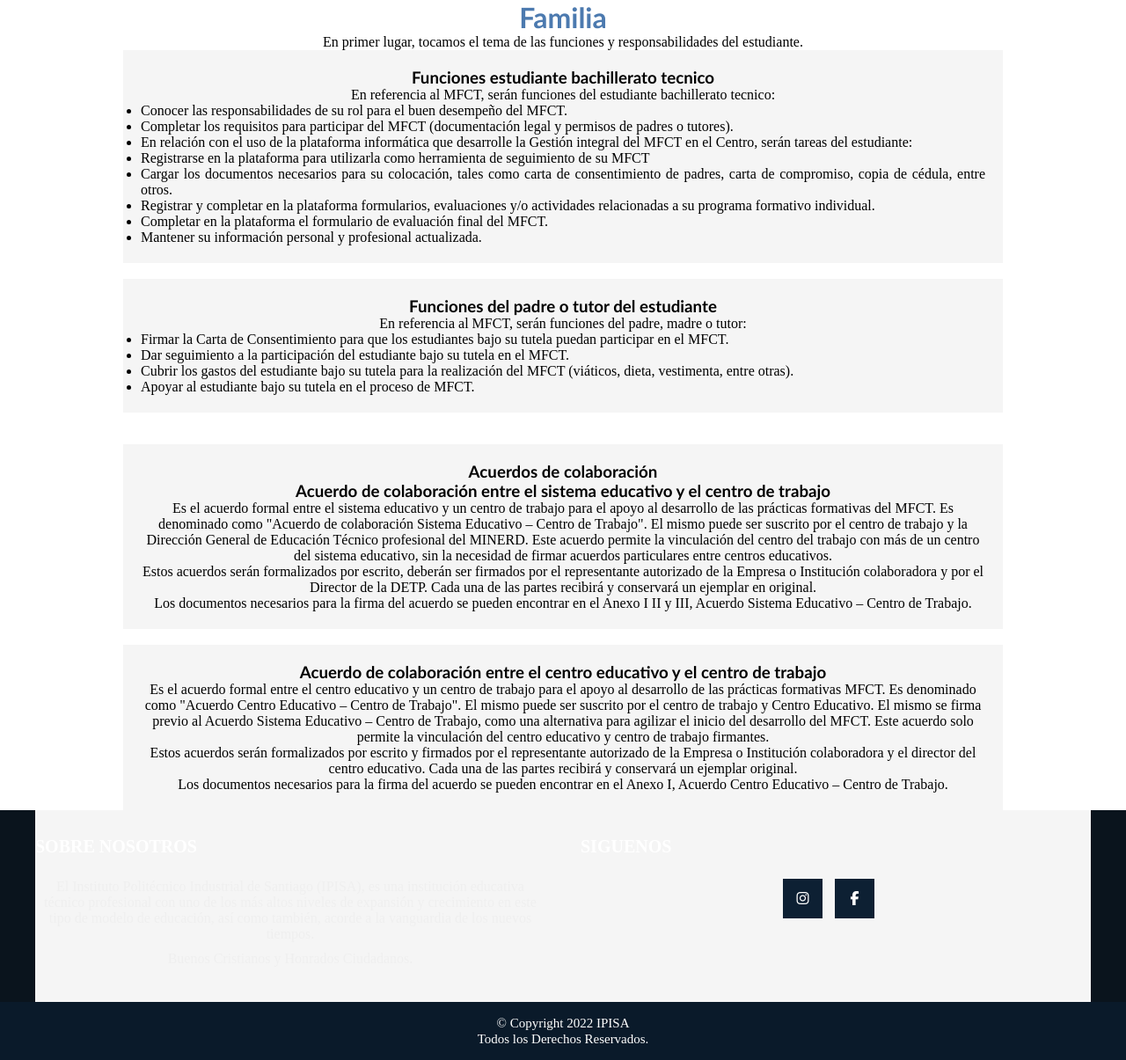
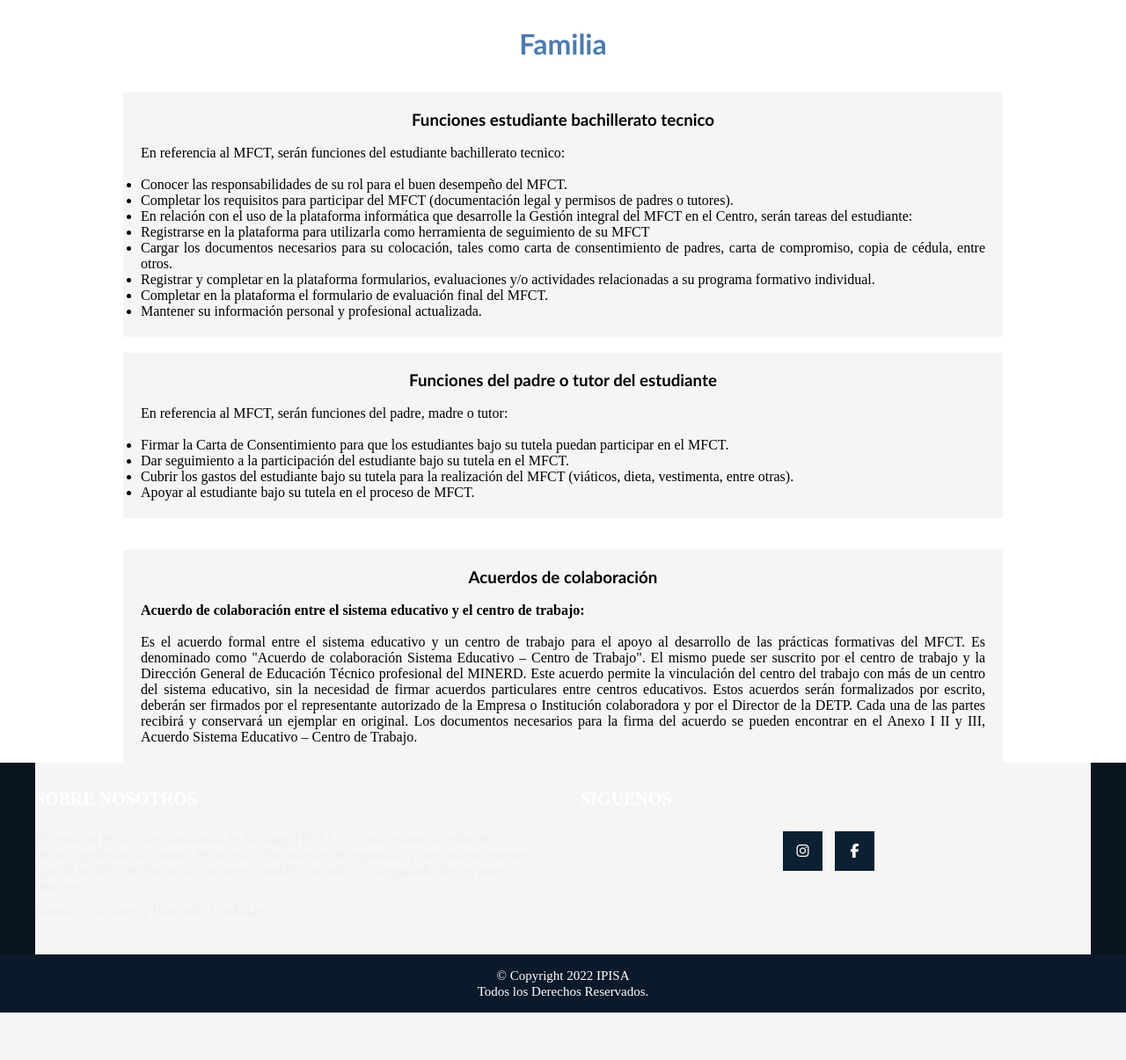
Before and after one commit to alexa111119/practica_equipo2, a PHP site: page /practica_equipo2/familia.php in a window 1280 px wide. Shown: the part 62-1267 px from the top of the page at 88% size. After the commit the page ends 1213 px from the top, so only its background shows below. Run offline with PHP 8.4, Linux system fonts and the light colour scheme; some libraries are stand-ins or nearby versions.

Commit message:
cambios en familia

```diff
--- a/css/familia.css
+++ b/css/familia.css
@@ -44,6 +44,7 @@ h1 {
     font-family:'Gill Sans', 'Gill Sans MT', Calibri, 'Trebuchet MS', sans-serif;
     color: #4c7aaf;
     text-align: center;
+    margin-top: 30px;
 }
 
 div {
@@ -71,17 +72,6 @@ div {
     margin: 0 auto;
 }
 
-.AColabcencen {
-    text-align: justify;
-    max-width: 1000px;
-    padding: 20px;
-    margin: 0 auto;
-}
-
-p {
-    text-align: center;
-}
-
 h3 {
     text-align: center;
 }
--- a/familia.php
+++ b/familia.php
@@ -20,12 +20,14 @@
 <body>
 
 <h1>Familia</h1>
-<p>En primer lugar, tocamos el tema de las funciones y responsabilidades del estudiante.</p>
+<br> <br>
 
     <div class="FEstudiantes">
-    <h3>Funciones estudiante bachillerato tecnico</h3>
-    <p>En referencia al MFCT, serán funciones del estudiante bachillerato tecnico:</p>
+    <h3>Funciones estudiante bachillerato tecnico</h3> <br>
+    <p>En referencia al MFCT, serán funciones del estudiante bachillerato tecnico:</p> <br>
+
     <ul>
+
       <li>Conocer las responsabilidades de su rol para el buen desempeño del MFCT.</li>
       <li>Completar los requisitos para participar del MFCT (documentación legal y permisos de padres o tutores).</li>
       <li>En relación con el uso de la plataforma informática que desarrolle la Gestión integral del MFCT en el Centro, serán tareas del estudiante:</li>
@@ -40,8 +42,8 @@
 <br>
 
     <div class="FPadres">
-<h3>Funciones del padre o tutor del estudiante</h3>
-<p>En referencia al MFCT, serán funciones del padre, madre o tutor:</p>
+<h3>Funciones del padre o tutor del estudiante</h3> <br>
+<p>En referencia al MFCT, serán funciones del padre, madre o tutor:</p> <br>
         <ul>
             <li>Firmar la Carta de Consentimiento para que los estudiantes bajo su tutela puedan participar en el MFCT.</li>
             <li>Dar seguimiento a la participación del estudiante bajo su tutela en el MFCT.</li>
@@ -52,23 +54,15 @@
 
 <br>
 <br>
-</div>
+
 <div class="AColabsiscen">
 
- <h3>Acuerdos de colaboración</h3>
+ <h3>Acuerdos de colaboración</h3> <br>
 
- <h3>Acuerdo de colaboración entre el sistema educativo y el centro de trabajo</h3>
- <p>Es el acuerdo formal entre el sistema educativo y un centro de trabajo para el apoyo al desarrollo de las prácticas formativas del MFCT. Es denominado como "Acuerdo de  colaboración Sistema Educativo – Centro de Trabajo". El mismo puede ser suscrito por el  centro de trabajo y la Dirección General de Educación Técnico profesional del MINERD. Este  acuerdo permite la vinculación del centro del trabajo con más de un centro del sistema  educativo, sin la necesidad de firmar acuerdos particulares entre centros educativos.</p>
- <p>Estos acuerdos serán formalizados por escrito, deberán ser firmados por el representante  autorizado de la Empresa o Institución colaboradora y por el Director de la DETP. Cada una  de las partes recibirá y conservará un ejemplar en original.</p>
- <p>Los documentos necesarios para la firma del acuerdo se pueden encontrar en el Anexo I II y  III, Acuerdo Sistema Educativo – Centro de Trabajo.</p>
-</div>
-<br>
-
-<div class="AColabcencen">
- <h3>Acuerdo de colaboración entre el centro educativo y el centro de trabajo</h3>
- <p>Es el acuerdo formal entre el centro educativo y un centro de trabajo para el apoyo al  desarrollo de las prácticas formativas MFCT. Es denominado como "Acuerdo Centro  Educativo – Centro de Trabajo". El mismo puede ser suscrito por el centro de trabajo y Centro  Educativo. El mismo se firma previo al Acuerdo Sistema Educativo – Centro de Trabajo, como  una alternativa para agilizar el inicio del desarrollo del MFCT. Este acuerdo solo permite la  vinculación del centro educativo y centro de trabajo firmantes.</p>
- <p>Estos acuerdos serán formalizados por escrito y firmados por el representante autorizado de  la Empresa o Institución colaboradora y el director del centro educativo. Cada una de las  partes recibirá y conservará un ejemplar original.</p>
- <p>Los documentos necesarios para la firma del acuerdo se pueden encontrar en el Anexo I,  Acuerdo Centro Educativo – Centro de Trabajo.</p>
+ <h4>Acuerdo de colaboración entre el sistema educativo y el centro de trabajo:</h4> <br>
+ <p>Es el acuerdo formal entre el sistema educativo y un centro de trabajo para el apoyo al desarrollo de las prácticas formativas del MFCT. Es denominado como "Acuerdo de  colaboración Sistema Educativo – Centro de Trabajo". El mismo puede ser suscrito por el  centro de trabajo y la Dirección General de Educación Técnico profesional del MINERD. Este  acuerdo permite la vinculación del centro del trabajo con más de un centro del sistema  educativo, sin la necesidad de firmar acuerdos particulares entre centros educativos.
+    Estos acuerdos serán formalizados por escrito, deberán ser firmados por el representante  autorizado de la Empresa o Institución colaboradora y por el Director de la DETP. Cada una  de las partes recibirá y conservará un ejemplar en original.
+    Los documentos necesarios para la firma del acuerdo se pueden encontrar en el Anexo I II y  III, Acuerdo Sistema Educativo – Centro de Trabajo.</p>
 </div>
 
 <?php
```
Lines whose indentation alone changed are shown as unchanged.
